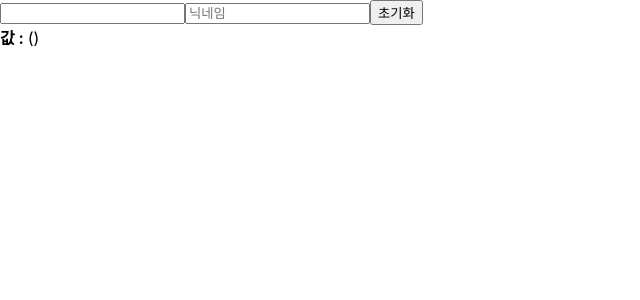
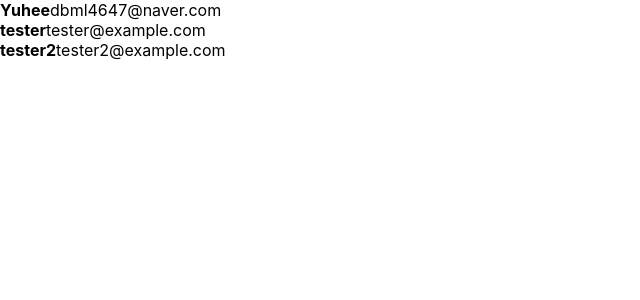
Before and after one commit to dbgml4647/react-study, a React (Create React App) app: page / in a window 1280 px wide. Shown: the top 300 px of the page, without its empty margins (0-640 px from the left). Built offline with nearby package versions, Linux system fonts and the light colour scheme.

Commit message:
배열을 만들어보자

```diff
--- a/src/App.js
+++ b/src/App.js
@@ -3,11 +3,12 @@
 import InputSample from './InputSample';
 import Wrapper from './Wrapper';
 import Counter from './Counter';
+import UserList from './UseList';
 
 function App() {
 
   return (
-    <InputSample/>
+    <UserList/>
   );
 }
 
--- /dev/null
+++ b/src/UseList.js
@@ -0,0 +1,51 @@
+import React from 'react';
+
+function User({ user}){
+    return (
+    <div>
+        <b>{user.name}</b>
+        <span>{user.email}</span>
+    </div>
+    )
+}
+
+
+
+function UserList(){
+
+    const users = [
+        {
+            id :1,
+            name : "Yuhee",
+            email : "dbml4647@naver.com"
+        },
+
+        {
+            id : 2,
+            name : "tester",
+            email : "tester@example.com"
+        },
+
+        {
+            id : 3,
+            name : "tester2",
+            email : 'tester2@example.com'
+        }
+
+    ];
+
+
+    return (
+        <div>
+            <User user = {users[0]}/>
+            <User user = {users[1]}/>
+            <User user = {users[2]}/>
+        </div>
+    )
+}
+
+
+
+
+
+export default UserList;
```
